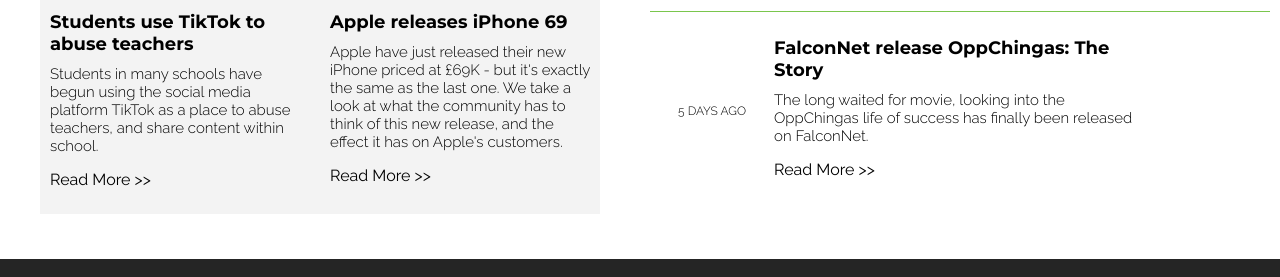
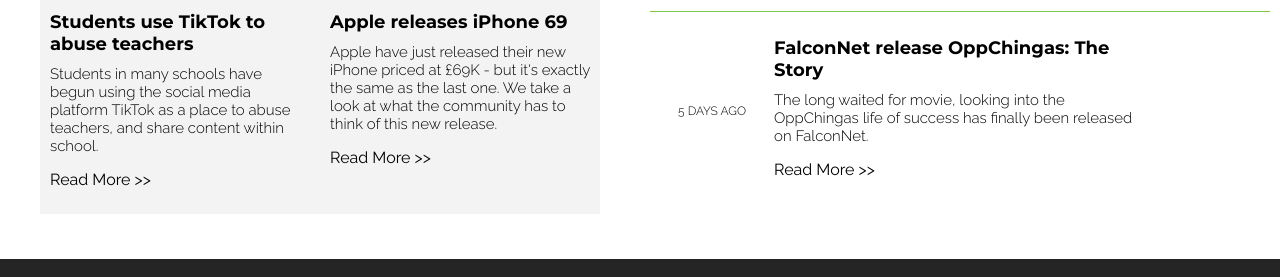
Before and after one commit to oppchingas/fn-encrypted, a plain HTML site: page index.html in a window 1280 px wide. Shown: the part 1021-1298 px from the top of the page. Drawn offline with Linux system fonts and the light colour scheme; a script that the page names is missing.

Commit message:
sadsadasdasdas

```diff
--- a/index.html
+++ b/index.html
@@ -147,7 +147,7 @@
                         <img src = "bottom-left-2.png">
                         <div>
                             <h3>Apple releases iPhone 69</h3>
-                            <p>Apple have just released their new iPhone priced at £69K - but it's exactly the same as the last one. We take a look at what the community has to think of this new release, and the effect it has on Apple's customers.</p>
+                            <p>Apple have just released their new iPhone priced at £69K - but it's exactly the same as the last one. We take a look at what the community has to think of this new release.</p>
 
                             <a href = "https://falcon-news.netlify.app/article?iphone69">Read More <span>>></span></a>
                         </div>
```
